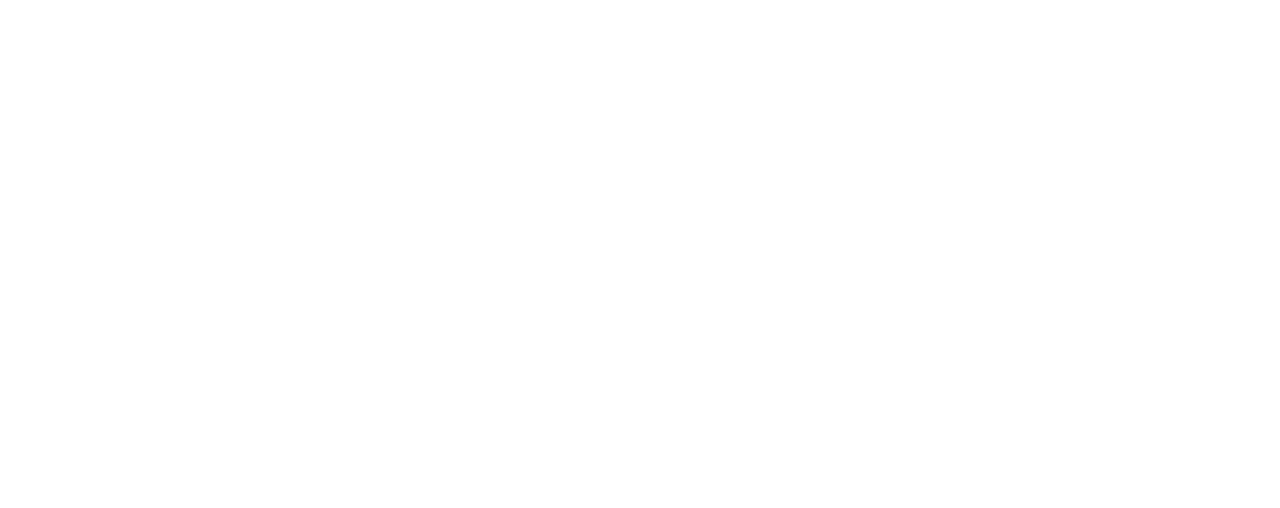
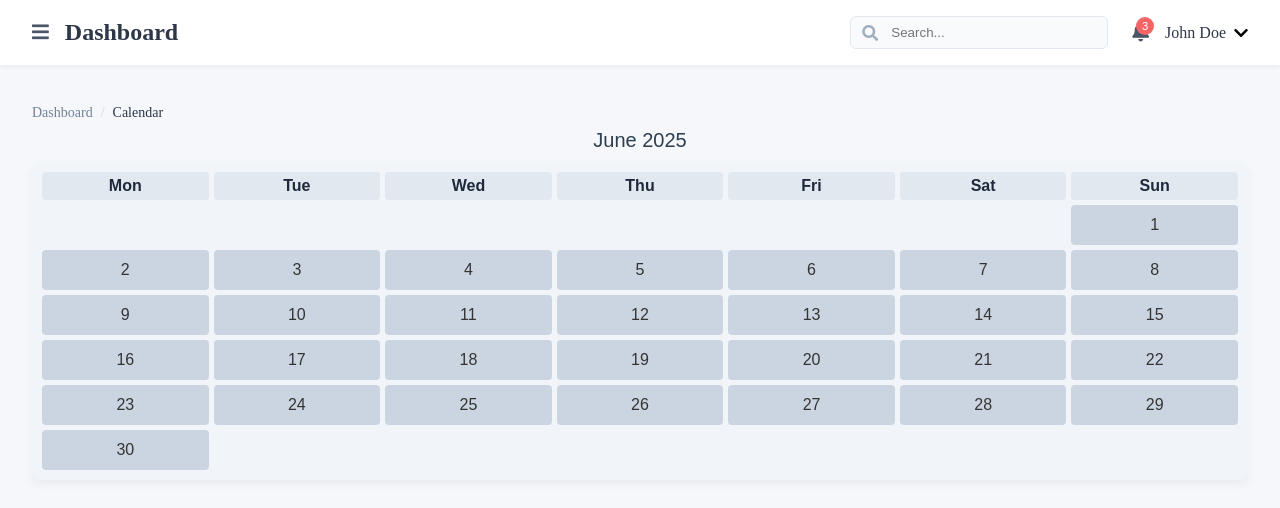
Before and after one commit to sasanedicbn/Mini-app, a Vue app in the folder Mini-app/: page /dashboard/calendar in a window 1280 px wide. Before the commit this address had no page. Shown: the top 508 px of the page. Built offline with nearby package versions, Linux system fonts and the light colour scheme.

Commit message:
Fix changes

```diff
--- a/Mini-app/src/components/Dashboard/DashboardHelpers/DashboardCalendar.vue
+++ b/Mini-app/src/components/Dashboard/DashboardHelpers/DashboardCalendar.vue
@@ -22,7 +22,12 @@
   const days = ["Mon", "Tue", "Wed", "Thu", "Fri", "Sat", "Sun"]
 
   const today = new Date()
+  const currentYear = today.getFullYear()
+  const currentMonth = today.getMonth()
 
+  const daysInMonth = computed(() => {
+    return new Date(currentYear, currentMonth + 1, 0).getDate()
+  })
 
   const startDay = computed(() => {
     let day = new Date(currentYear, currentMonth, 1).getDay()
```
